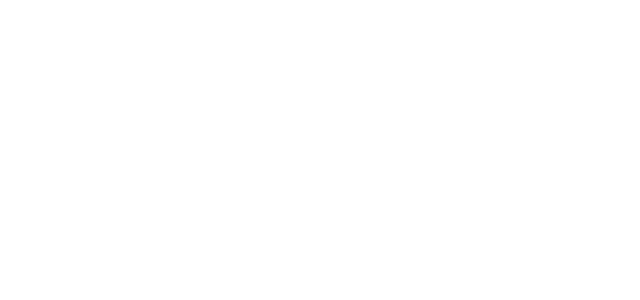
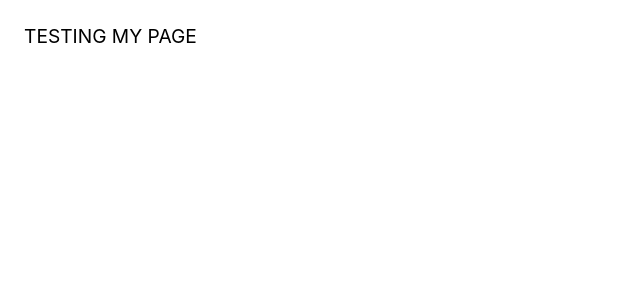
Before and after one commit to ederpagliotto/aulas, a React (Create React App) app: page / in a window 1280 px wide. Shown: the top 300 px of the page, without its empty margins (0-640 px from the left). Built offline with nearby package versions, Linux system fonts and the light colour scheme.

Commit message:
creating funcionality to my react function

```diff
--- a/src/App.js
+++ b/src/App.js
@@ -4,7 +4,7 @@
 function App() {
   return (
     <div>
-      <CapsLock text="Convert this text to CapsLock!" />
+      <CapsLock>Testing my Page</CapsLock>
     </div>
   );
 }
--- a/src/CapsLock.js
+++ b/src/CapsLock.js
@@ -1,7 +1,11 @@
 import React from 'react';
 
-const CapsLock = () => {
-  return <div></div>;
+const CapsLock = (props) => {
+  //how I've inserted .children instead of .text, I dont need to put in my page param text
+  const wroteText = props.children;
+  const upperCaseText = wroteText.toUpperCase();
+
+  return <div>{upperCaseText}</div>;
 };
 
 export default CapsLock;
```
